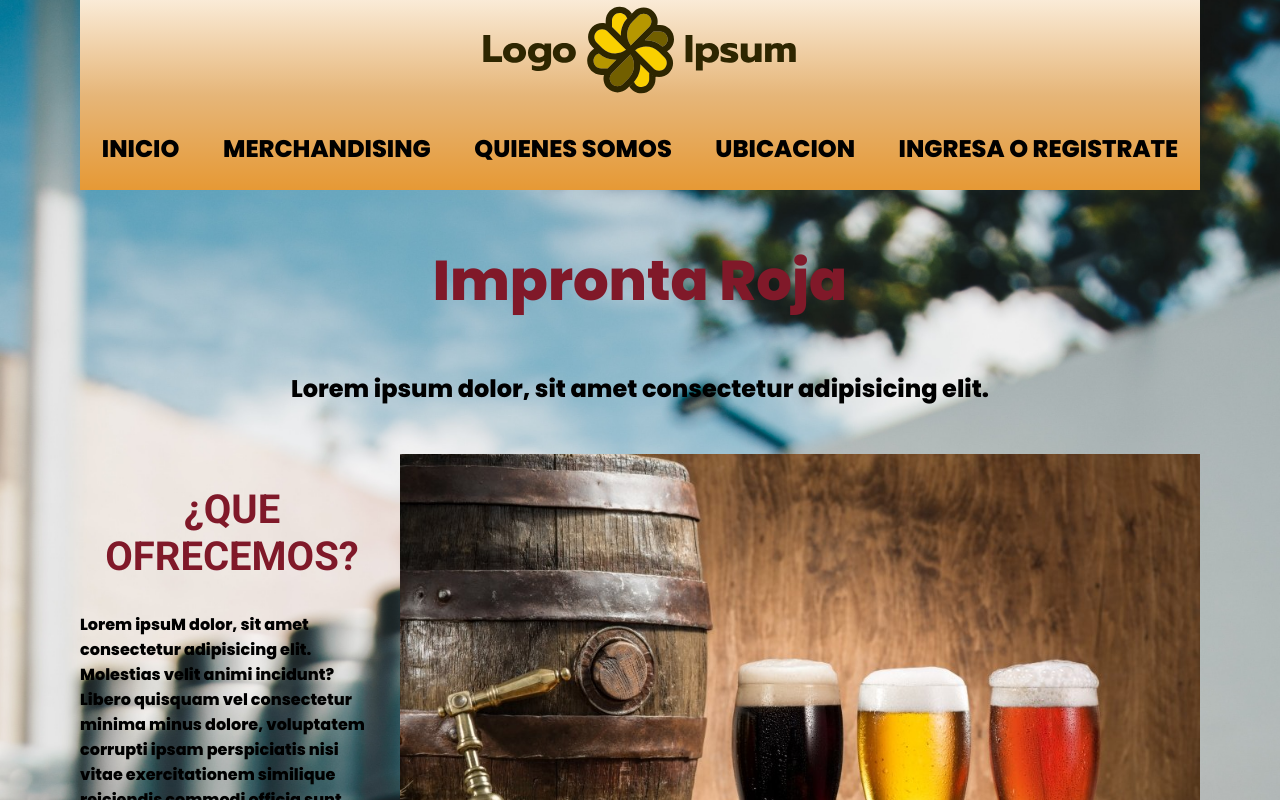
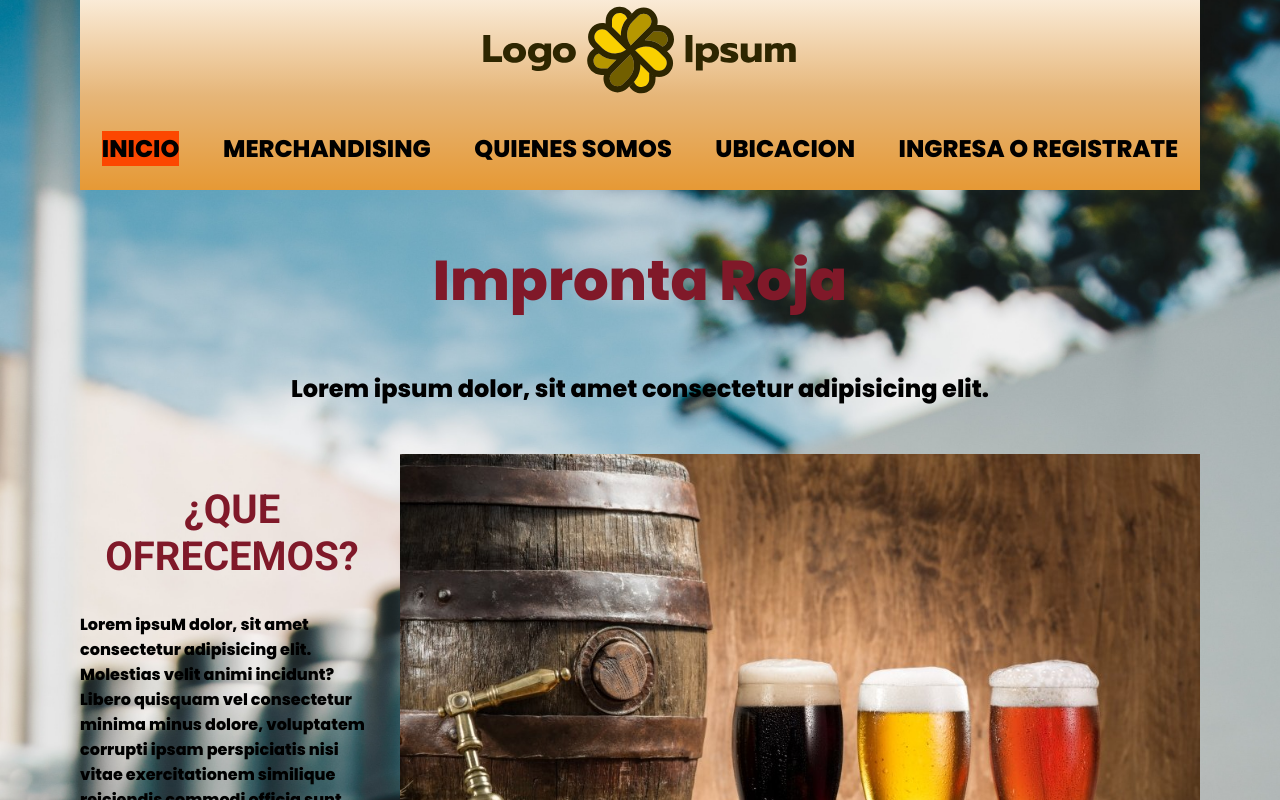
Before and after one commit to MartinRoa/impronta_roja, a plain HTML site: page index.html in a window 1280 px wide. In both pictures the pointer is over the item "INICIO". Shown: the top 800 px of the page. Drawn offline with Linux system fonts and the light colour scheme.

Commit message:
se agrego transicion de background en la barra de navegacion

```diff
--- a/style.css
+++ b/style.css
@@ -62,6 +62,12 @@ body{
 
 .nav__prop{
     display: flex;
+}
+
+
+.nav__li:hover{
+    background-color:rgb(252, 71, 0);
+    transition: background-color 1s;
 }
 
 .nav__ul{
```
